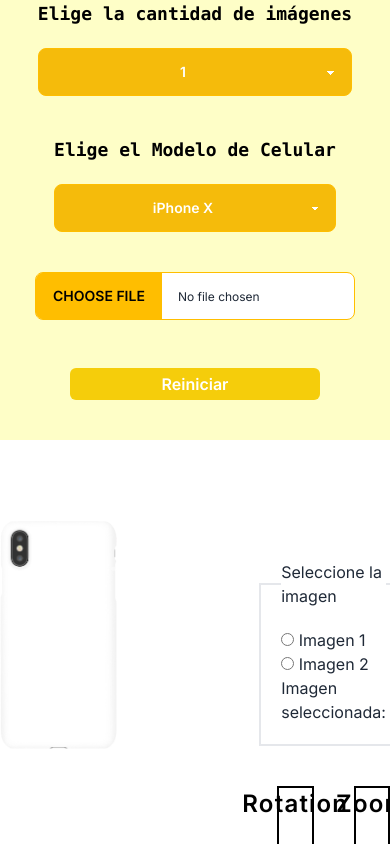
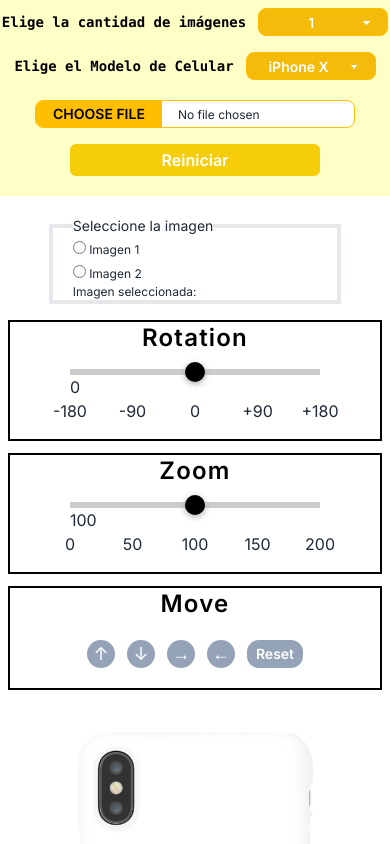
Before and after one commit to Cesarscc/edit-case-phone, a Next.js app: page / in a window 390 px wide. Shown: the top 844 px of the page. Built offline with nearby package versions, Linux system fonts and the light colour scheme.

Commit message:
feat: fix-responsive

```diff
--- a/src/app/globals.css
+++ b/src/app/globals.css
@@ -5,3 +5,24 @@
 body{
     background-color: white;
 }
+
+.select {
+    min-height: 28px;
+    height: 28px;
+}
+
+.file-input {
+    height: 28px;
+}
+
+@media screen and (min-width: 640px) {
+    .file-input{
+        height: 3rem;
+    }
+
+        .select {
+            min-height: 3rem;
+            height: 3rem;
+        }
+
+}
--- a/src/app/page.js
+++ b/src/app/page.js
@@ -117,13 +117,13 @@ export default function Home() {
   return (
     <main>
       <div className="grid grid-cols-1 lg:grid-cols-3 items-center justify-items-center bg-[#fefec7]">
-        <div className="flex flex-col justify-center items-center space-y-5">
-          <h2 className="font-extrabold font-mono text-center text-lg md:text-2xl text-black">
+        <div className="flex flex-row sm:flex-col justify-center items-center md:space-y-5 mt-2 sm:mt-0">
+          <h2 className="font-extrabold font-mono text-center text-sm sm:text-lg md:text-2xl text-black">
             Elige la cantidad de imágenes
           </h2>
           <select
             onChange={handleChange}
-            className="appearance-none text-center bg-[#f5bb0b] text-white font-semibold select select-warning w-full max-w-xs"
+            className="appearance-none text-center bg-[#f5bb0b] text-white font-semibold select select-warning w-1/3 sm:w-full max-w-xs ml-3 sm:ml-0"
           >
             <option value={""} defaultValue disabled>
               Seleccionar Cantidad
@@ -132,13 +132,13 @@ export default function Home() {
             <option value={2}>2</option>
           </select>
         </div>
-        <div className="flex flex-col justify-center items-center space-y-5 mt-10 lg:mt-0">
-          <h2 className="font-extrabold font-mono text-center text-lg md:text-2xl text-black">
+        <div className="flex flex-row sm:flex-col justify-center items-center md:space-y-5 mt-4 md:mt-5 lg:mt-0">
+          <h2 className="font-extrabold font-mono text-center text-sm sm:text-lg md:text-2xl text-black">
             Elige el Modelo de Celular
           </h2>
           <select
             onChange={handleChangeModel}
-            className="appearance-none text-center bg-[#f5bb0b] text-white font-semibold select select-warning w-full max-w-xs"
+            className="appearance-none text-center bg-[#f5bb0b] text-white font-semibold select select-warning w-1/3 sm:w-full max-w-xs ml-3 sm:ml-0"
           >
             <option value={""} defaultValue disabled>
               Seleccionar Modelo
@@ -171,8 +171,8 @@ export default function Home() {
           />
         </div>
       </div>
-      <section className="flex justify-around py-20">
-        <div className="relative z-10 h-full">
+      <section className="flex flex-col md:flex-row justify-center items-center py-5 md:py-20">
+        <div className="relative z-10 h-full order-2 md:order-1 mt-10 md:mt-0">
           {valueModel === "X" ? (
             <Image
               className="object-cover "
@@ -378,11 +378,12 @@ export default function Home() {
               ))}
           </div>
         </div>
-        <div className="w-[70%] pl-40">
+        <div className="w-full md:w-[65%] md:mx-5 lg:mx-0 lg:pl-24 order-1 md:order-2">
           <div className="flex justify-center">
-            <fieldset className="border-2 p-5 my-10 w-1/2">
-              <legend>Seleccione la imagen</legend>
-
+            <fieldset className="border-4 pl-5 md:p-5 mb-4 md:mb-10 w-3/4 sm:w-1/2">
+              <legend className="text-sm md:text-base">
+                Seleccione la imagen
+              </legend>
               <div>
                 <input
                   type="radio"
@@ -392,7 +393,10 @@ export default function Home() {
                   checked={selectedImage === "1"}
                   onChange={handleInputChange}
                 />
-                <label htmlFor="imagen1"> Imagen 1</label>
+                <label className="text-xs md:text-base" htmlFor="imagen1">
+                  {" "}
+                  Imagen 1
+                </label>
               </div>
 
               <div>
@@ -404,13 +408,18 @@ export default function Home() {
                   checked={selectedImage === "2"}
                   onChange={handleInputChange}
                 />
-                <label htmlFor="imagen2"> Imagen 2</label>
+                <label className="text-xs md:text-base" htmlFor="imagen2">
+                  {" "}
+                  Imagen 2
+                </label>
               </div>
-              <p>Imagen seleccionada: {selectedImage}</p>
+              <p className="text-xs md:text-base">
+                Imagen seleccionada: {selectedImage}
+              </p>
             </fieldset>
           </div>
-          <div className="grid grid-cols-2 gap-10">
-            <div className="flex flex-col items-center justify-center border-2 border-black pb-10">
+          <div className="grid grid-cols-1 md:grid-cols-2 place-items-center md:place-items-stretch md:gap-4 lg:gap-10 space-y-3 mx-2">
+            <div className="flex flex-col items-center justify-center border-2 border-black pb-10 w-full sm:w-3/4 md:w-auto">
               <p className="font-semibold text-2xl tracking-wider text-black">
                 Rotation
               </p>
@@ -420,7 +429,7 @@ export default function Home() {
                 setRotations={setRotations}
               />
             </div>
-            <div className="flex flex-col items-center justify-center border-2  border-black pb-10">
+            <div className="flex flex-col items-center justify-center border-2 border-black pb-10 w-full sm:w-3/4 md:w-auto ">
               <p className="font-semibold text-2xl tracking-wider text-black">
                 Zoom
               </p>
@@ -430,37 +439,37 @@ export default function Home() {
                 setZooms={setZooms}
               />
             </div>
-            <div className="flex flex-col items-center justify-center border-2  border-black pb-10">
+            <div className="flex flex-col items-center justify-center border-2 border-black pb-5 w-full sm:w-3/4 md:w-auto">
               <p className="font-semibold text-2xl tracking-wider text-black">
                 Move
               </p>
-              <div className="flex justify-center gap-5 w-full pt-5">
+              <div className="flex justify-center gap-3 lg:gap-5 w-full pt-5">
                 <button
-                  className="lg:w-7 xl:w-8 2xl:w-10 lg:h-7 xl:h-8 2xl:h-10 bg-slate-400 rounded-full text-white lg:text-2xl 2xl:text-3xl hover:bg-slate-300 hover:text-black hover:transition-all hover:delay-[90ms]"
+                  className="w-7 xl:w-8 2xl:w-10 h-7 xl:h-8 2xl:h-10 bg-slate-400 rounded-full text-white text-lg lg:text-2xl 2xl:text-3xl hover:bg-slate-300 hover:text-black hover:transition-all hover:delay-[90ms]"
                   onClick={() => handleYUp(selectedImage)}
                 >
                   ↑
                 </button>
                 <button
-                  className="lg:w-7 xl:w-8 2xl:w-10 lg:h-7 xl:h-8 2xl:h-10 bg-slate-400 rounded-full text-white lg:text-2xl 2xl:text-3xl hover:bg-slate-300 hover:text-black hover:transition-all hover:delay-[90ms]"
+                  className="w-7 xl:w-8 2xl:w-10 h-7 xl:h-8 2xl:h-10 bg-slate-400 rounded-full text-white text-lg lg:text-2xl 2xl:text-3xl hover:bg-slate-300 hover:text-black hover:transition-all hover:delay-[90ms]"
                   onClick={() => handleYDown(selectedImage)}
                 >
                   ↓
                 </button>
                 <button
-                  className="flex items-center lg:w-7 xl:w-8 2xl:w-10 lg:h-7 xl:h-8 2xl:h-10 bg-slate-400 rounded-full text-white lg:text-2xl 2xl:text-3xl hover:bg-slate-300 hover:text-black hover:transition-all hover:delay-[90ms]"
+                  className="flex justify-center items-center w-7 xl:w-8 2xl:w-10 h-7 xl:h-8 2xl:h-10 bg-slate-400 rounded-full text-white text-lg lg:text-2xl 2xl:text-3xl hover:bg-slate-300 hover:text-black hover:transition-all hover:delay-[90ms]"
                   onClick={() => handleXRigth(selectedImage)}
                 >
                   →
                 </button>
                 <button
-                  className="flex items-center lg:w-7 xl:w-8 2xl:w-10 lg:h-7 xl:h-8 2xl:h-10 bg-slate-400 rounded-full text-white lg:text-2xl 2xl:text-3xl hover:bg-slate-300 hover:text-black hover:transition-all hover:delay-[90ms]"
+                  className="flex justify-center items-center w-7 xl:w-8 2xl:w-10 h-7 xl:h-8 2xl:h-10 bg-slate-400 rounded-full text-white text-lg lg:text-2xl 2xl:text-3xl hover:bg-slate-300 hover:text-black hover:transition-all hover:delay-[90ms]"
                   onClick={() => handleXLeft(selectedImage)}
                 >
                   ←
                 </button>
                 <button
-                  className="lg:w-16 lg:h-7 xl:w-20 xl:h-8 2xl:w-24 2xl:h-10 bg-slate-400 rounded-xl text-white lg:text-base xl:text-lg 2xl:text-2xl hover:bg-slate-300 hover:text-black hover:transition-all hover:delay-[90ms] font-semibold"
+                  className="w-14 h-7 lg:w-16 xl:w-20 xl:h-8 2xl:w-24 2xl:h-10 bg-slate-400 rounded-xl text-white text-sm lg:text-base xl:text-lg 2xl:text-2xl hover:bg-slate-300 hover:text-black hover:transition-all hover:delay-[90ms] font-semibold"
                   onClick={() => {
                     setValueX([0, 0]);
                     setValueY([0, 0]);
--- a/src/components/ImageUpload.js
+++ b/src/components/ImageUpload.js
@@ -84,7 +84,7 @@ export default function ImageUpload({
   };
 
   return (
-    <div className="flex-col py-10">
+    <div className="flex-col py-5 md:py-8">
       {cantidad > 1 ? (
         <div className="flex flex-col justify-center items-center">
           <input
@@ -112,13 +112,13 @@ export default function ImageUpload({
             type="file"
             accept="image/*"
             onChange={handleImageUpload}
-            className="mb-4 text-[12px] xl:text-[16px] file-input file-input-bordered file-input-warning w-full max-w-xs"
+            className="md:mb-4 text-[12px] xl:text-[16px] file-input file-input-bordered file-input-warning w-full max-w-xs"
             multiple={false} // Esto permite seleccionar múltiples archivos
             ref={fileInputRef3}
           />
         </div>
       )}
-      <div className="flex flex-col justify-center items-center gap-5 mt-8 lg:mt-0 space-y-5 lg:space-y-0">
+      <div className="flex flex-col justify-center items-center gap-5 mt-4 md:mt-5 lg:mt-0 space-y-5 lg:space-y-0">
         <button
           onClick={() => {
             setReset(!reset);
--- a/src/components/ProgressRotation.js
+++ b/src/components/ProgressRotation.js
@@ -15,10 +15,10 @@ const ProgressRotation = ({ selectedImage, rotations, setRotations }) => {
 
   return (
     <div
-      style={{ display: "flex", justifyContent: "center", marginTop: "50px" }}
+      style={{ display: "flex", justifyContent: "center", marginTop: "15px" }}
     >
       <div
-        className="md:w-[150px] lg:w-[200px] xl:w-[300px] 2xl:w-[350px]"
+        className="w-[250px] sm:w-[350px] md:w-[150px] lg:w-[200px] xl:w-[300px] 2xl:w-[350px]"
         style={{ position: "relative" }}
       >
         <Range
@@ -65,7 +65,7 @@ const ProgressRotation = ({ selectedImage, rotations, setRotations }) => {
           style={{
             display: "flex",
             justifyContent: "space-between",
-            marginTop: "10px",
+            marginTop: "0px",
           }}
         >
           <div
--- a/src/components/ProgressZoom.js
+++ b/src/components/ProgressZoom.js
@@ -15,10 +15,10 @@ const ProgressZoom = ({ selectedImage, zooms, setZooms }) => {
 
   return (
     <div
-      style={{ display: "flex", justifyContent: "center", marginTop: "50px" }}
+      style={{ display: "flex", justifyContent: "center", marginTop: "15px" }}
     >
       <div
-        className="md:w-[150px] lg:w-[200px] xl:w-[300px] 2xl:w-[350px]"
+        className="w-[250px] sm:w-[350px] md:w-[150px] lg:w-[200px] xl:w-[300px] 2xl:w-[350px]"
         style={{ position: "relative" }}
       >
         <Range
@@ -65,7 +65,7 @@ const ProgressZoom = ({ selectedImage, zooms, setZooms }) => {
           style={{
             display: "flex",
             justifyContent: "space-between",
-            marginTop: "10px",
+            marginTop: "0px",
           }}
         >
           <div
```
